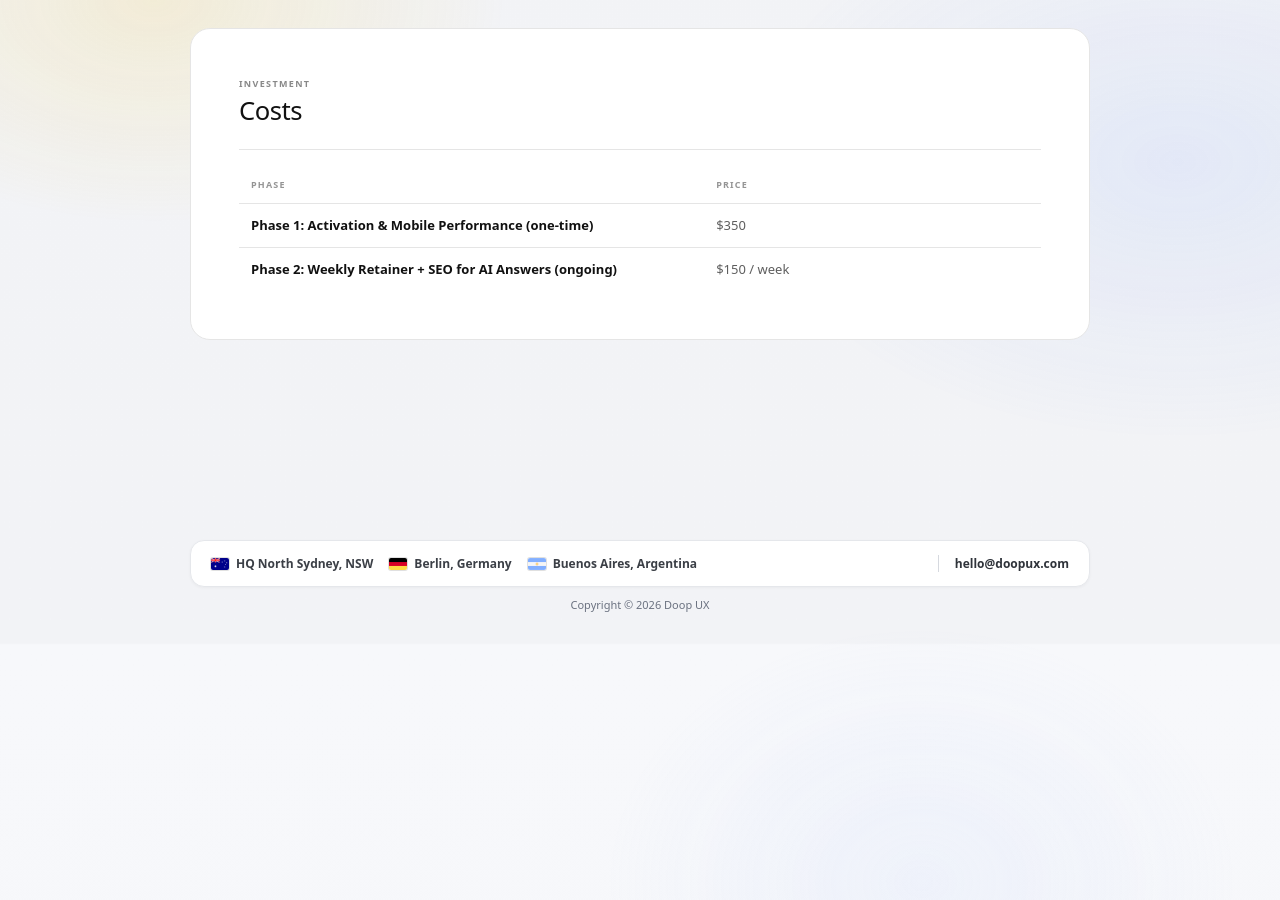
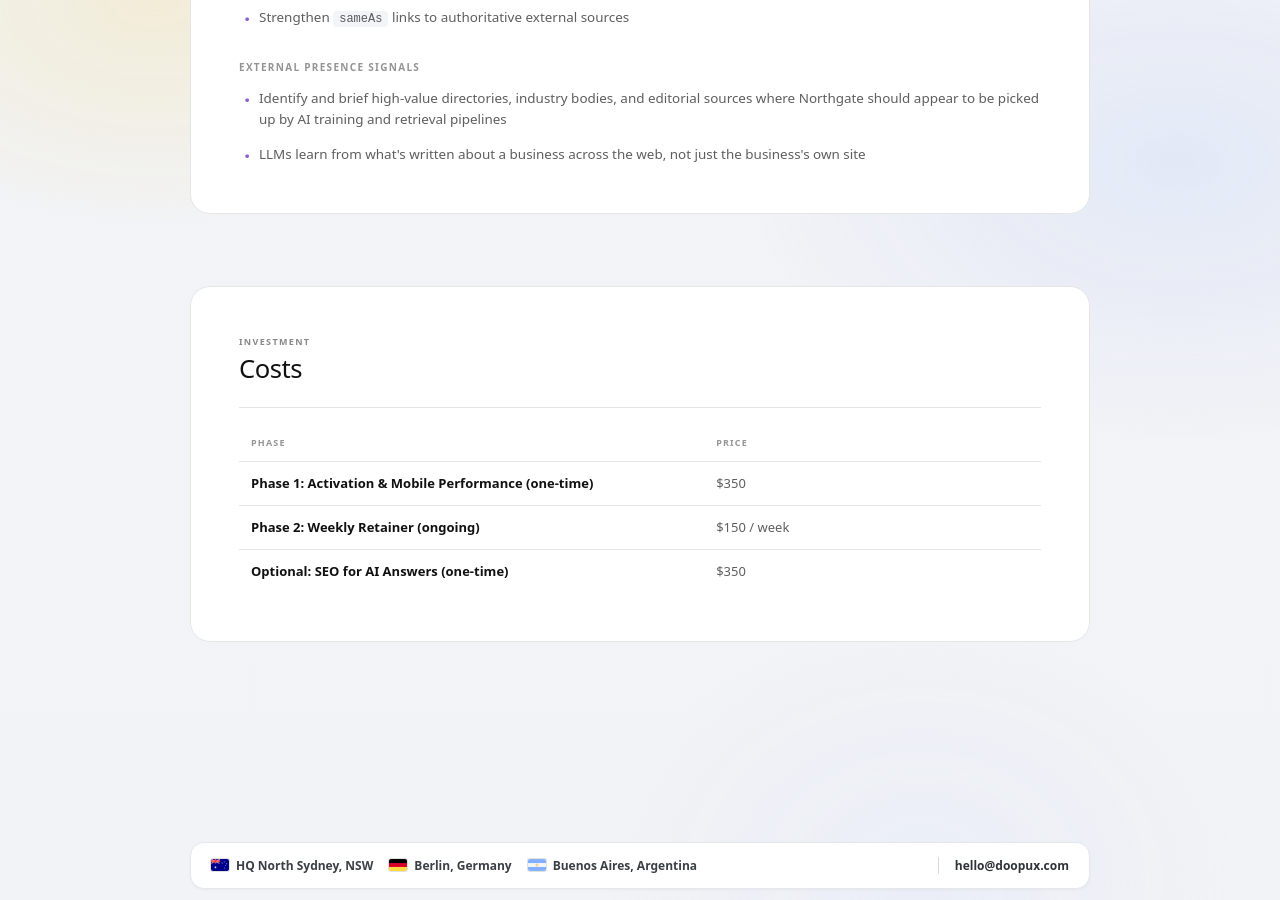
Before and after one commit to dvdsantamaria/doopux, a Jekyll site: the page quotes/northgate-003.html, which Jekyll copies as it is, in a window 1280 px wide and 900 px high, scrolled down 4708 px. Built offline with Jekyll 4.4.1, drawn with Linux system fonts in a browser that asks for light colours; some web fonts are replaced; before the commit the page ends 5352 px from its top, so only the background shows below that; some of the changed text lies outside the part shown.

Commit message:
fix aiseo

```diff
--- a/quotes/northgate-003.html
+++ b/quotes/northgate-003.html
@@ -735,7 +735,23 @@
           Month-to-month. No lock-in. Cancel with 2 weeks notice.
         </div>
 
-        <h3 class="sub" style="margin-top:40px;">SEO for AI Answers (Add-on)</h3>
+      </div>
+    </div>
+
+    <!-- PHASE 3 - OPTIONAL -->
+    <div class="section-group">
+      <div class="phase-card">
+        <div class="phase-icon">
+          <img src="assets/icons_0003_Layer-5.png" alt="SEO for AI Answers icon">
+        </div>
+        <div style="flex:1;">
+          <p class="phase-eyebrow c-teal">Optional Add-on</p>
+          <p class="phase-title">SEO for AI Answers</p>
+        </div>
+        <span class="badge badge-scope" style="flex-shrink:0;">Optional</span>
+      </div>
+
+      <div class="card">
         <div class="prose" style="margin-bottom:20px;">
           <p>Search behaviour is shifting. A growing share of homeowners now start their research not on Google, but by asking ChatGPT, Perplexity, Claude, or Google's AI Overviews a direct question. These models don't rank pages, they cite sources and surface answers. Structuring for these systems now puts Northgate ahead of most competitors in the category — it's early-mover territory.</p>
         </div>
@@ -793,7 +809,8 @@
           </thead>
           <tbody>
             <tr><td><strong>Phase 1:</strong> Activation & Mobile Performance (one-time)</td><td>$350</td></tr>
-            <tr><td><strong>Phase 2:</strong> Weekly Retainer + SEO for AI Answers (ongoing)</td><td>$150 / week</td></tr>
+            <tr><td><strong>Phase 2:</strong> Weekly Retainer (ongoing)</td><td>$150 / week</td></tr>
+            <tr><td><strong>Optional:</strong> SEO for AI Answers (one-time)</td><td>$350</td></tr>
           </tbody>
         </table>
       </div>
```
